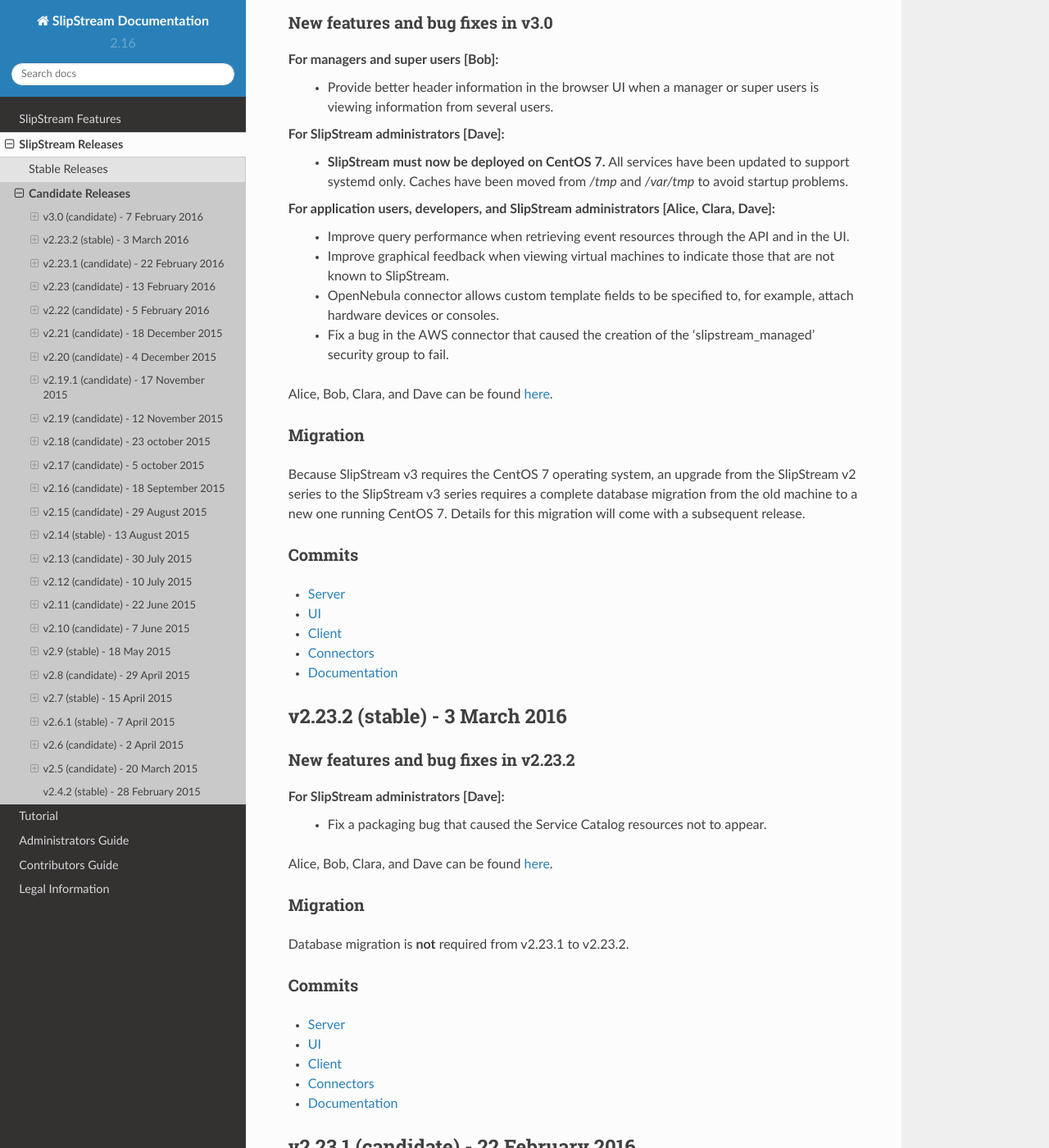
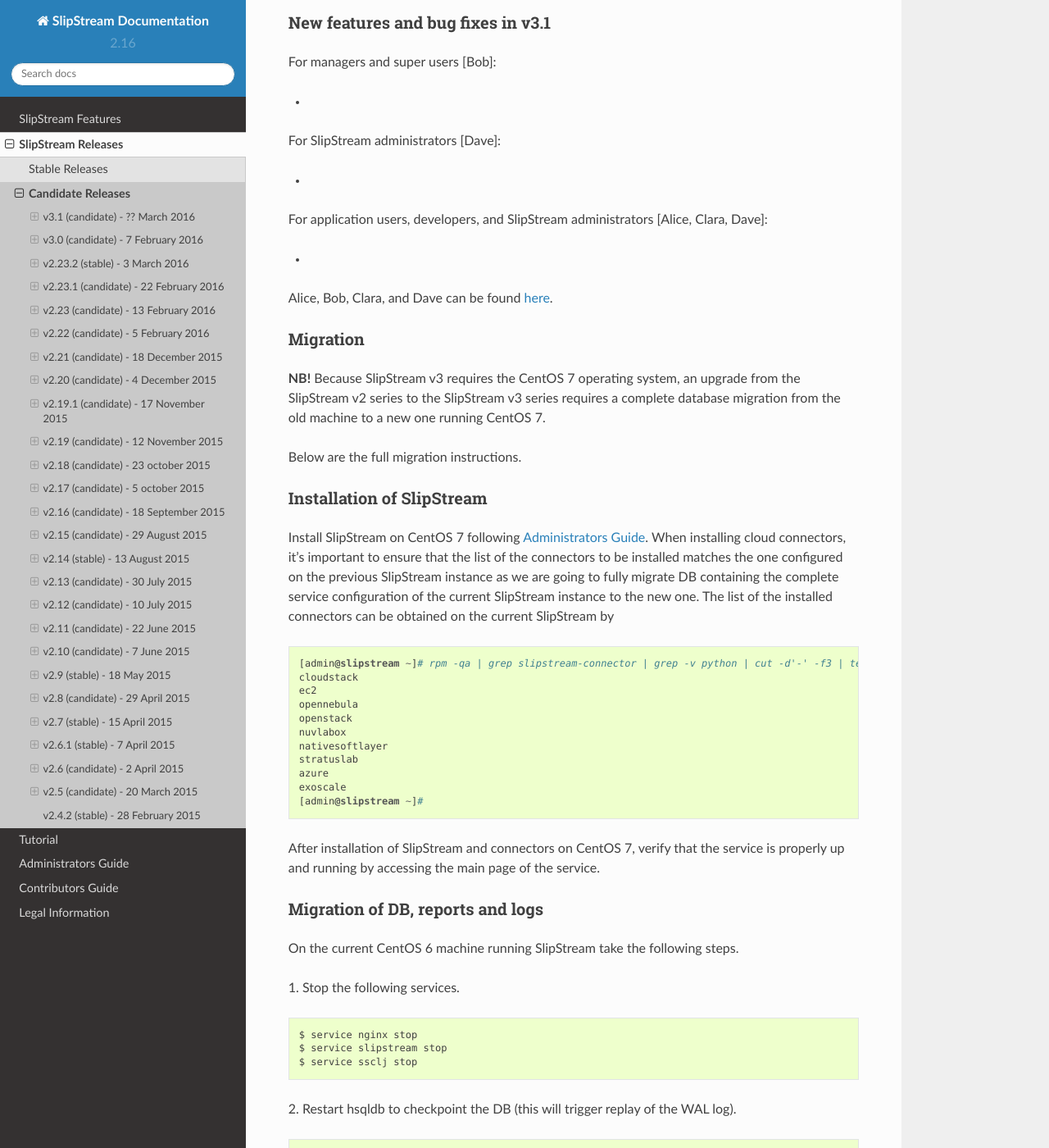
Before and after one commit to slipstream/SlipStreamDocumentation, a Sphinx documentation site: the page built from docs/release_notes/candidate_releases.rst, in a window 1280 px wide and 1400 px high, scrolled down 298 px. Shown: the whole window at 82% size. Built offline with Sphinx 7.4.7 and the Read the Docs theme 2.0.0, drawn with Linux system fonts in a browser that asks for light colours; some of the changed text lies outside the part shown.

Commit message:
migration to centos 7 in release notes.

```diff
--- a/docs/release_notes/candidate_releases.rst
+++ b/docs/release_notes/candidate_releases.rst
@@ -5,6 +5,138 @@
 candidate releases. We welcome feedback on these releases; however,
 these are **not** supported and **not** recommended for production
 deployments.
+
+v3.1 (candidate) - ?? March 2016
+--------------------------------
+
+New features and bug fixes in v3.1
+~~~~~~~~~~~~~~~~~~~~~~~~~~~~~~~~~~
+
+For managers and super users [Bob]:
+
+-
+
+For SlipStream administrators [Dave]:
+
+-
+
+For application users, developers, and SlipStream administrators [Alice, Clara, Dave]:
+
+-
+
+Alice, Bob, Clara, and Dave can be found
+`here <http://sixsq.com/personae/>`_.
+
+Migration
+~~~~~~~~~
+
+**NB!** Because SlipStream v3 requires the CentOS 7 operating system, an
+upgrade from the SlipStream v2 series to the SlipStream v3 series
+requires a complete database migration from the old machine to a new
+one running CentOS 7.
+
+Below are the full migration instructions.
+
+Installation of SlipStream
+~~~~~~~~~~~~~~~~~~~~~~~~~~
+
+Install SlipStream on CentOS 7 following `Administrators Guide <http://ssdocs.sixsq.com/en/latest/administrator_guide/index.html>`__.
+When installing cloud connectors, it's important to ensure that the list of the
+connectors to be installed matches the one configured on the previous SlipStream
+instance as we are going to fully migrate DB containing the complete service configuration of
+the current SlipStream instance to the new one.  The list of the installed connectors can be
+obtained on the current SlipStream by
+::
+
+    [admin@slipstream ~]# rpm -qa | grep slipstream-connector | grep -v python | cut -d'-' -f3 | tee installed-connectors.txt
+    cloudstack
+    ec2
+    opennebula
+    openstack
+    nuvlabox
+    nativesoftlayer
+    stratuslab
+    azure
+    exoscale
+    [admin@slipstream ~]#
+
+After installation of SlipStream and connectors on CentOS 7, verify that the service is
+properly up and running by accessing the main page of the service.
+
+Migration of DB, reports and logs
+~~~~~~~~~~~~~~~~~~~~~~~~~~~~~~~~~
+
+On the current CentOS 6 machine running SlipStream take the following steps.
+
+1. Stop the following services.
+::
+
+    $ service nginx stop
+    $ service slipstream stop
+    $ service ssclj stop
+
+2. Restart hsqldb to checkpoint the DB (this will trigger replay of the WAL log).
+::
+
+    $ service hsqldb restart
+
+3. Stop hsqldb.
+::
+
+    $ service hsqldb stop
+
+4. Archive SlipStream DB, deployment reports and service logs.
+::
+
+    $ tar -zc /opt/slipstream/SlipStreamDB \
+         /otp/slipstream/server/logs /var/log/slipstream/ssclj/ \
+         /var/tmp/slipstream/reports \
+         -f ~/SlipStream-backup.tgz
+
+5. Copy the archive to the new CentOS 7 machine that will be hosting SlipStream.
+
+
+On the new CentOS 7 machine, after installing SlipStream from scratch
+and validating that it works,
+
+1. stop all the services by running
+::
+
+    $ systemctl stop nginx
+    $ systemctl stop slipstream
+    $ systemctl stop ssclj
+    $ systemctl stop hsqldb
+
+2. Inflate the backup tarball as follows
+::
+
+    $ tar -zxvf ~/SlipStream-backup.tgz -C /
+
+This should inflate
+
+- database to `/opt/slipstream/SlipStreamDB`
+- reports to `/var/tmp/slipstream/reports`
+- logs to `/otp/slipstream/server/logs` and `/var/log/slipstream/ssclj/`
+
+3. Start all the services in the following order
+::
+
+    $ systemctl start hsqldb
+    $ systemctl start ssclj
+    $ systemctl start slipstream
+    $ systemctl start nginx
+
+This completes the migration process. Validate the migration by loging to
+the service and launching a test deployment.
+
+Commits
+~~~~~~~
+
+-  `Server <https://github.com/slipstream/SlipStreamServer/compare/v3.0-community...v3.1-community>`__
+-  `UI <https://github.com/slipstream/SlipStreamUI/compare/v3.0-community...v3.1-community>`__
+-  `Client <https://github.com/slipstream/SlipStreamClient/compare/v3.0-community...v3.1-community>`__
+-  `Connectors <https://github.com/slipstream/SlipStreamConnectors/compare/v3.0-community...v3.1-community>`__
+-  `Documentation <https://github.com/slipstream/SlipStreamDocumentation/compare/v3.0-community...v3.1-community>`__
 
 v3.0 (candidate) - 7 February 2016
 ----------------------------------
```
